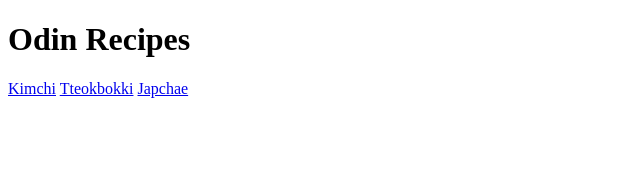
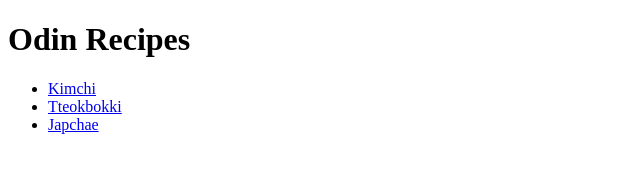
Before and after one commit to martineau-sw/odin-recipes, a plain HTML site: page index.html in a window 1280 px wide. Shown: the whole page, without its empty margins (0-640 px from the left). Drawn offline with Linux system fonts and the light colour scheme.

Commit message:
Restructure index to list recipe links

```diff
--- a/index.html
+++ b/index.html
@@ -7,8 +7,11 @@
 
     <body>
         <h1>Odin Recipes</h1>
-        <a href="./recipes/kimchi.html">Kimchi</a>
-        <a href="./recipes/tteokbokki.html">Tteokbokki</a>
-        <a href="./recipes/japchae.html">Japchae</a>
+        <ul>
+            <li><a href="./recipes/kimchi.html">Kimchi</a></li>
+            <li><a href="./recipes/tteokbokki.html">Tteokbokki</a></li>
+            <li><a href="./recipes/japchae.html">Japchae</a></li>
+        </ul>
+
     </body>
 </html>
```
